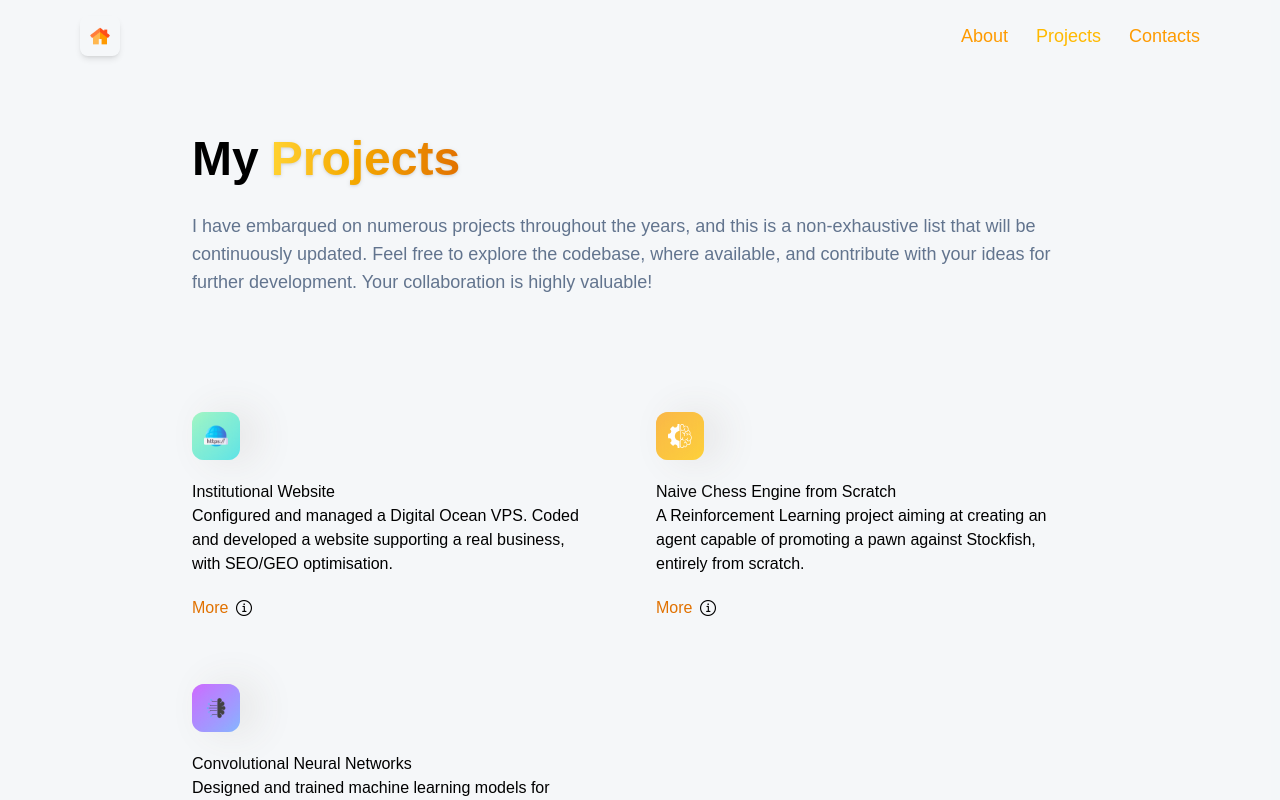
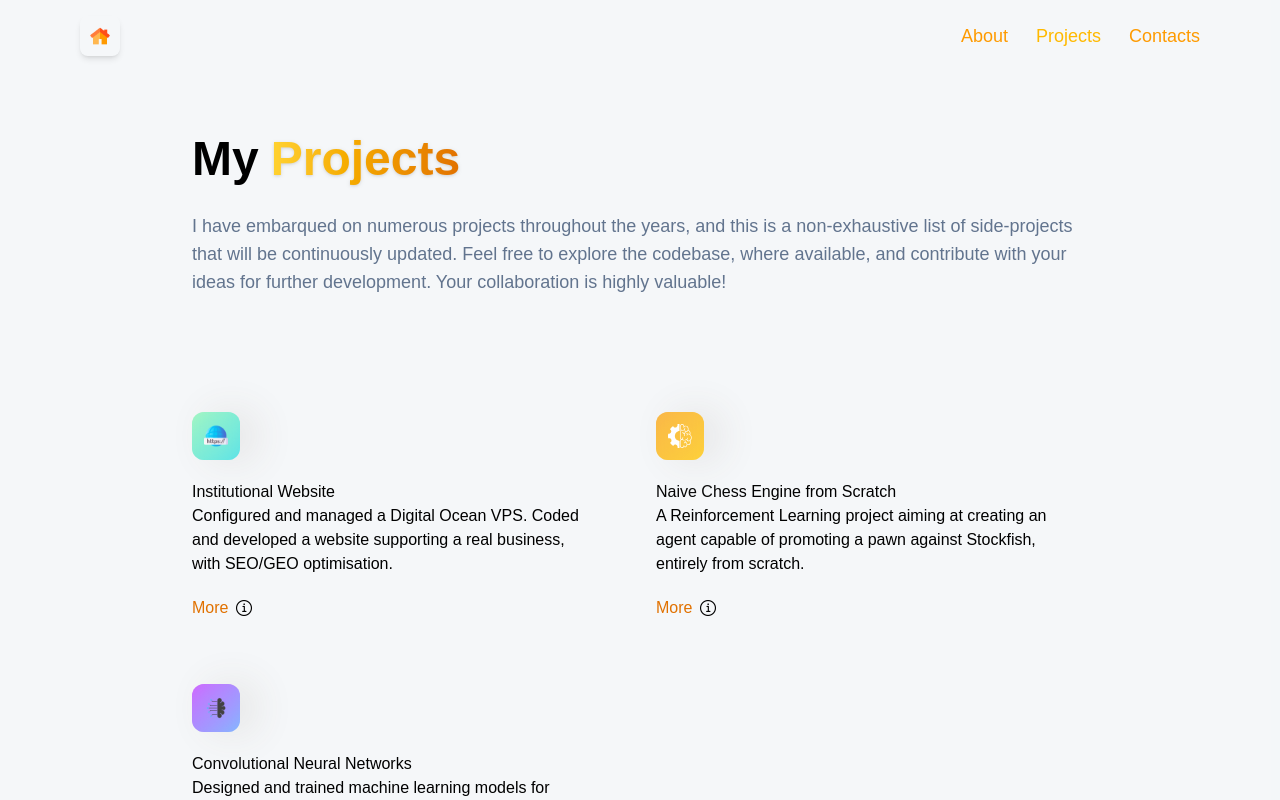
Before and after one commit to mbarte/3DPortfolio, a React (Vite) app: page /projects in a window 1280 px wide. Shown: the top 800 px of the page. Built offline with nearby package versions, Linux system fonts and the light colour scheme.

Commit message:
projects fix

```diff
--- a/src/pages/Projects.jsx
+++ b/src/pages/Projects.jsx
@@ -13,7 +13,7 @@ const Projects = () => {
             </h1>
             <div className="mt-5 flex flex-col gap-3 text-slate-500">
                 <p className="text-lg mb-4">
-                    I have embarqued on numerous projects throughout the years, and this is a non-exhaustive list that will be continuously updated. Feel free to explore the codebase, where available, and contribute with your ideas for further development.
+                    I have embarqued on numerous projects throughout the years, and this is a non-exhaustive list of side-projects that will be continuously updated. Feel free to explore the codebase, where available, and contribute with your ideas for further development.
                     Your collaboration is highly valuable!
                 </p>
             </div>
```
